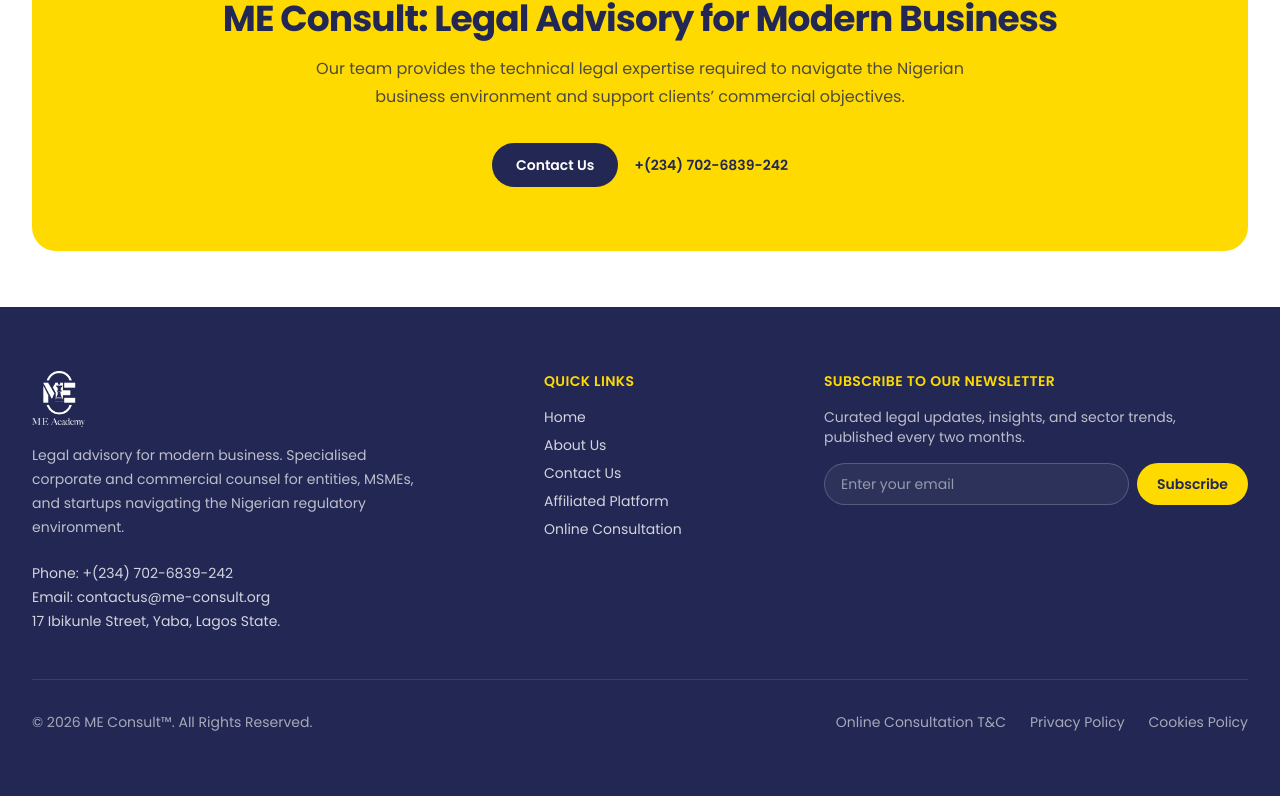
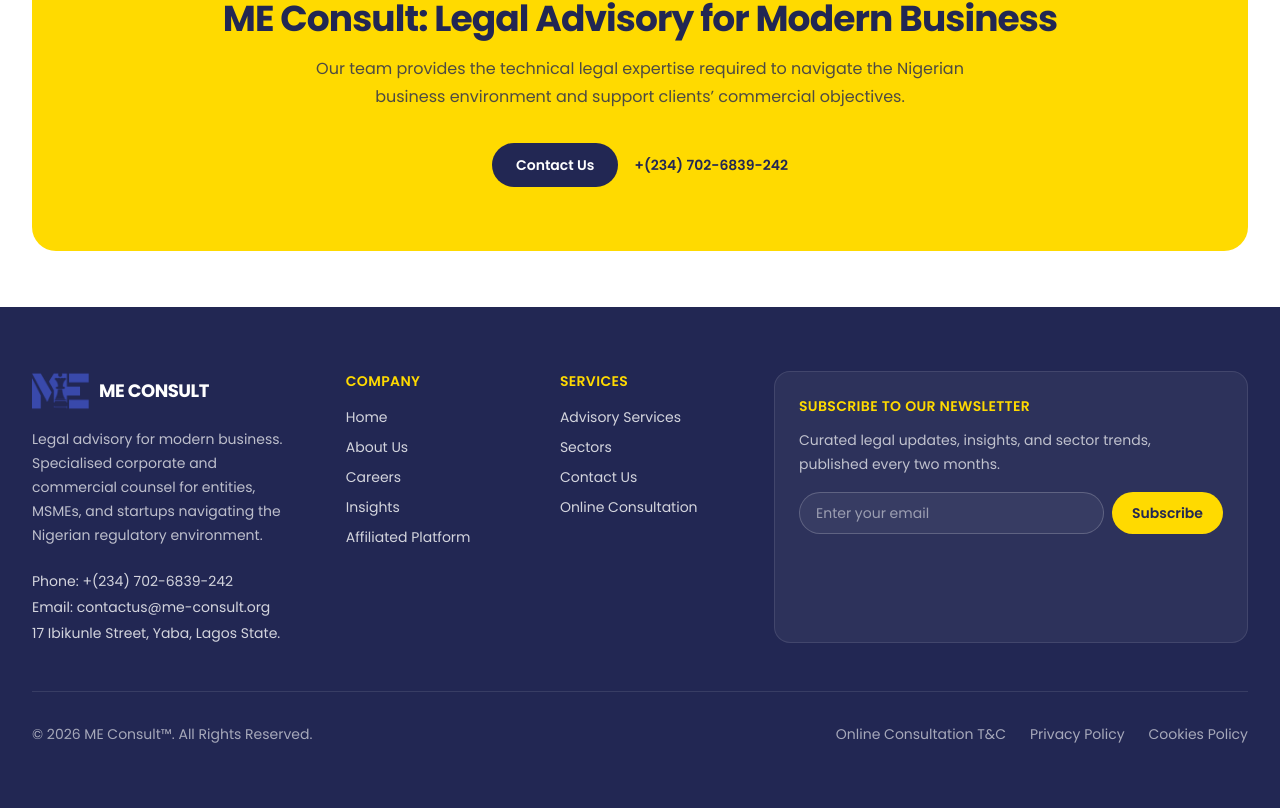
Before and after one commit to ME-CONSULT/me-consult, a Next.js app: page / in a window 1280 px wide. Shown: the part 6602-7410 px from the top of the page. Built offline with nearby package versions, Linux system fonts and the light colour scheme.

Commit message:
Redesign footer with correct ME Consult logo
Footer was using the ME Academy logo by mistake. Now uses the same
icon + wordmark as the header. Also expanded to a 4-column layout
(Company, Services, newsletter card) covering the full nav instead of
just 5 links.

```diff
--- a/src/components/Footer.tsx
+++ b/src/components/Footer.tsx
@@ -2,11 +2,18 @@
 import Image from "next/image";
 import NewsletterForm from "@/components/NewsletterForm";
 
-const quickLinks = [
+const companyLinks = [
   { label: "Home", href: "/" },
   { label: "About Us", href: "/about" },
+  { label: "Careers", href: "/careers" },
+  { label: "Insights", href: "/insights" },
+  { label: "Affiliated Platform", href: "/affiliated-platform" },
+];
+
+const serviceLinks = [
+  { label: "Advisory Services", href: "/advisory-services" },
+  { label: "Sectors", href: "/sectors" },
   { label: "Contact Us", href: "/contact" },
-  { label: "Affiliated Platform", href: "/affiliated-platform" },
   { label: "Online Consultation", href: "/contact#online-consultation" },
 ];
 
@@ -14,21 +21,26 @@
   return (
     <footer className="bg-[#222753] text-white">
       <div className="mx-auto max-w-7xl px-6 py-16 lg:px-8">
-        <div className="grid gap-12 lg:grid-cols-[2fr_1fr_1.5fr]">
+        <div className="grid gap-12 lg:grid-cols-[1.6fr_1fr_1fr_1.4fr]">
           <div>
-            <Image
-              src="/White logo.png"
-              alt="ME Consult"
-              width={160}
-              height={160}
-              className="h-14 w-auto"
-            />
+            <Link href="/" className="flex items-center gap-2.5">
+              <Image
+                src="/me-consult-icon.png"
+                alt=""
+                width={160}
+                height={160}
+                className="h-10 w-auto"
+              />
+              <span className="text-lg font-bold tracking-tight text-white">
+                ME CONSULT
+              </span>
+            </Link>
             <p className="mt-4 max-w-sm text-sm leading-6 text-white/70">
               Legal advisory for modern business. Specialised corporate and
               commercial counsel for entities, MSMEs, and startups navigating
               the Nigerian regulatory environment.
             </p>
-            <div className="mt-6 space-y-1 text-sm text-white/80">
+            <div className="mt-6 space-y-1.5 text-sm text-white/80">
               <p>Phone: +(234) 702-6839-242</p>
               <p>Email: contactus@me-consult.org</p>
               <p>17 Ibikunle Street, Yaba, Lagos State.</p>
@@ -37,12 +49,12 @@
 
           <div>
             <p className="text-sm font-semibold uppercase tracking-wide text-[#ffda00]">
-              Quick Links
+              Company
             </p>
-            <ul className="mt-4 space-y-2 text-sm text-white/80">
-              {quickLinks.map((link) => (
+            <ul className="mt-4 space-y-2.5 text-sm text-white/80">
+              {companyLinks.map((link) => (
                 <li key={link.href}>
-                  <Link href={link.href} className="hover:text-white">
+                  <Link href={link.href} className="transition-colors hover:text-white">
                     {link.label}
                   </Link>
                 </li>
@@ -52,9 +64,24 @@
 
           <div>
             <p className="text-sm font-semibold uppercase tracking-wide text-[#ffda00]">
+              Services
+            </p>
+            <ul className="mt-4 space-y-2.5 text-sm text-white/80">
+              {serviceLinks.map((link) => (
+                <li key={link.href}>
+                  <Link href={link.href} className="transition-colors hover:text-white">
+                    {link.label}
+                  </Link>
+                </li>
+              ))}
+            </ul>
+          </div>
+
+          <div className="rounded-2xl border border-white/10 bg-white/5 p-6">
+            <p className="text-sm font-semibold uppercase tracking-wide text-[#ffda00]">
               Subscribe to our newsletter
             </p>
-            <p className="mt-4 text-sm text-white/70">
+            <p className="mt-3 text-sm leading-6 text-white/70">
               Curated legal updates, insights, and sector trends, published
               every two months.
             </p>
@@ -64,7 +91,7 @@
 
         <div className="mt-12 flex flex-col gap-4 border-t border-white/10 pt-8 text-sm text-white/60 sm:flex-row sm:items-center sm:justify-between">
           <p>&copy; {new Date().getFullYear()} ME Consult&trade;. All Rights Reserved.</p>
-          <div className="flex gap-6">
+          <div className="flex flex-wrap gap-x-6 gap-y-2">
             <Link href="/contact#online-consultation" className="hover:text-white">
               Online Consultation T&amp;C
             </Link>
```
Also changed, not shown: public/me-consult-logo.jpg (added).
